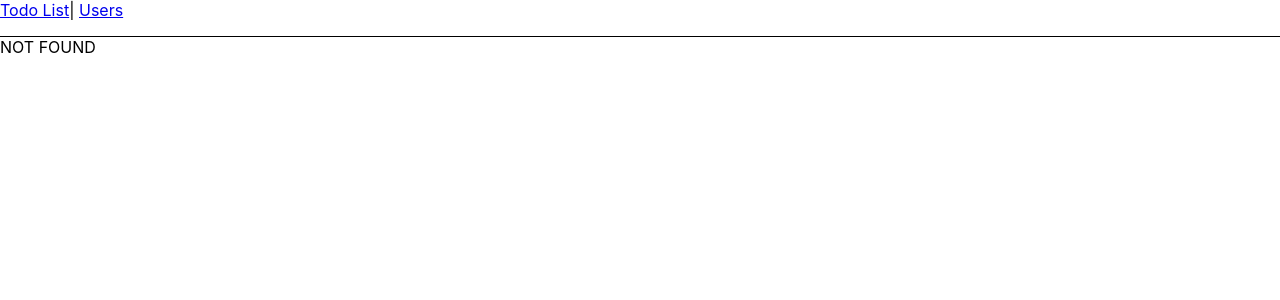
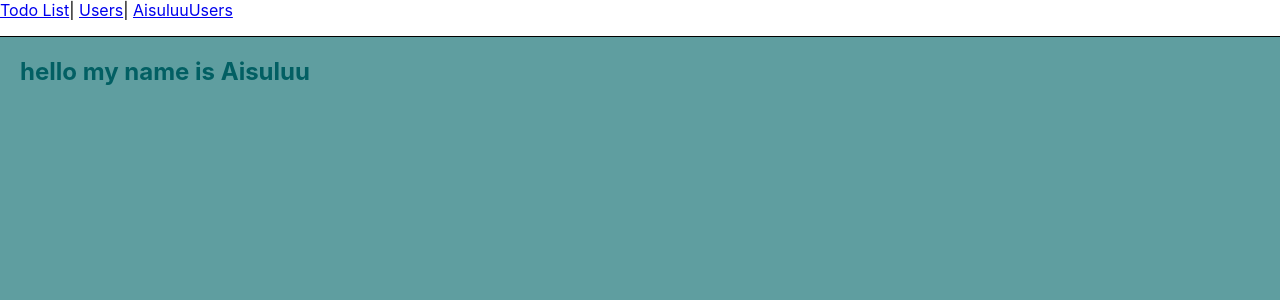
Before and after one commit to Codify-Js/react-project, a React (Create React App) app: page /AisuluuUsers in a window 1280 px wide. Before the commit this address had no page. Shown: the top 300 px of the page. Built offline with nearby package versions, Linux system fonts and the light colour scheme.

Commit message:
added AisuluuUsers

```diff
--- a/src/App.js
+++ b/src/App.js
@@ -1,6 +1,7 @@
 import React from 'react';
 import { Link, Outlet } from "react-router-dom";
 import './App.css';
+
 
 function App() {
   const containerClass = "App";
@@ -16,12 +17,13 @@ function App() {
           }}
         >
           <Link to="/todo-list">Todo List</Link>|{" "}
-          <Link to="/users">Users</Link>
+          <Link to="/users">Users</Link>|{" "}
+          <Link to="/AisuluuUsers">AisuluuUsers</Link>
         </nav>
       </header>
       <Outlet />
     </div>
-  );
+  )
 }
 
 export default App;
--- /dev/null
+++ b/src/containers/AisuluuUsers/AisuluuUsers.jsx
@@ -0,0 +1,20 @@
+import React from 'react';
+
+export default class AisuluuUsers extends React.Component {
+    constructor(props) {
+      super(props);
+      this.state = {
+      };
+    }
+
+    render() {
+      const search = this.state.search;
+        return (
+            <div className="container">
+               <div className="container-header">
+                   hello my name is Aisuluu
+               </div>
+            </div>
+        )
+    }
+}
--- a/src/index.js
+++ b/src/index.js
@@ -8,6 +8,7 @@ import UsersContainer from './containers/Users/UsersContainer';
 
 import App from './App';
 import './index.css';
+import AisuluuUsers from './containers/AisuluuUsers/AisuluuUsers'
 
 ReactDOM.render(
   <BrowserRouter>
@@ -18,6 +19,7 @@ ReactDOM.render(
         </Route>
 
         <Route path="users" element={<UsersContainer/>} />
+        <Route path = "AisuluuUsers" element = {<AisuluuUsers/>}/>
         <Route path="*" element={<div>NOT FOUND</div>  } />
       </Route>
     </Routes>
```
Also changed, not shown: src/App.css (line endings or trailing spaces), 1 other file (tests, documents, lock files or other folders).
